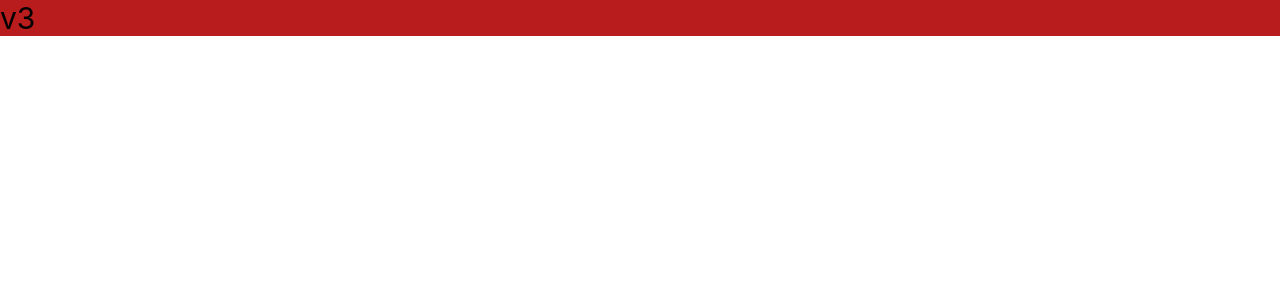
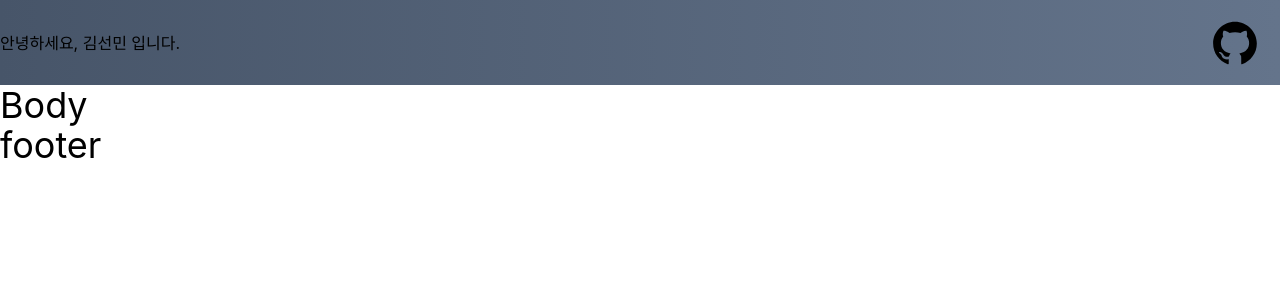
Before and after one commit to sunminkim923/blog, a Next.js app in the folder blog-v3/: page / in a window 1280 px wide. Shown: the top 300 px of the page. Built offline with nearby package versions, Linux system fonts and the light colour scheme.

Commit message:
헤더 디자인

```diff
--- a/blog-v3/package.json
+++ b/blog-v3/package.json
@@ -15,8 +15,10 @@
     "next": "12.2.3",
     "postcss": "^8.4.14",
     "prettier": "^2.7.1",
+    "prop-types": "^15.8.1",
     "react": "18.2.0",
     "react-dom": "18.2.0",
+    "react-icons": "^4.4.0",
     "tailwindcss": "^3.1.6"
   },
   "devDependencies": {
--- a/blog-v3/pages/_app.tsx
+++ b/blog-v3/pages/_app.tsx
@@ -2,7 +2,12 @@ import '../styles/globals.css';
 import 'tailwindcss/tailwind.css';
 
 import type { AppProps } from 'next/app';
+import Layout from '../src/components/layout';
 
 export default function MyBlog({ Component, pageProps }: AppProps) {
-  return <Component {...pageProps} />;
+  return (
+    <Layout>
+      <Component {...pageProps} />
+    </Layout>
+  );
 }
--- a/blog-v3/pages/index.tsx
+++ b/blog-v3/pages/index.tsx
@@ -1,7 +1,8 @@
 export default function Home() {
   return (
     <>
-      <div className="text-3xl bg-red-700">v3</div>
+      <title>Sunmin&#39; Blog</title>
+      <div className="text-4xl">Body</div>
     </>
   );
 }
--- /dev/null
+++ b/blog-v3/src/components/layout/footer/index.tsx
@@ -0,0 +1,7 @@
+export default function Footer() {
+  return (
+    <>
+      <div className="text-4xl">footer</div>
+    </>
+  );
+}
--- /dev/null
+++ b/blog-v3/src/components/layout/header/index.tsx
@@ -0,0 +1,19 @@
+import { AiFillGithub } from 'react-icons/ai';
+
+export default function Header() {
+  return (
+    <>
+      <div className=" bg-gradient-to-r from-slate-600 to-slate-500 flex justify-between items-center h-[85px]">
+        <div>안녕하세요, 김선민 입니다.</div>
+
+        <a
+          href={'https://github.com/sunminkim923'}
+          target="_blank"
+          rel="noopener noreferrer"
+        >
+          <AiFillGithub className="mr-[20px] text-[50px] cursor-pointer" />
+        </a>
+      </div>
+    </>
+  );
+}
--- /dev/null
+++ b/blog-v3/src/components/layout/index.tsx
@@ -0,0 +1,14 @@
+import Footer from './footer';
+import Header from './header';
+
+export default function Layout(props: any) {
+  console.log(props);
+
+  return (
+    <>
+      <Header />
+      <div>{props.children}</div>
+      <Footer />
+    </>
+  );
+}
--- a/blog-v3/tailwind.config.js
+++ b/blog-v3/tailwind.config.js
@@ -4,7 +4,7 @@ module.exports = {
   // darkMode: false, // or 'media' or 'class'
   content: [
     './pages/**/*.{html,js,tsx}',
-    // './src/**/*.{html,js,tsx}',
+    './src/**/*.{html,js,tsx}',
   ],
   theme: {
     extend: {},
```
Also changed, not shown: 2 other files (tests, documents, lock files or other folders).
